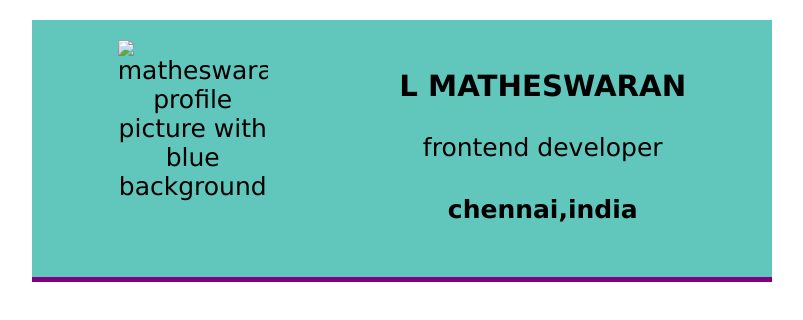
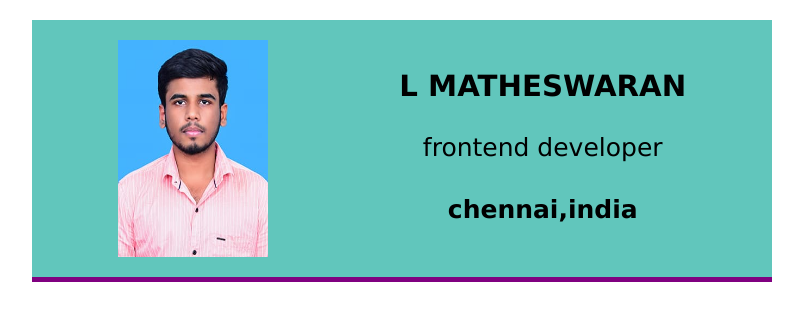
Before and after one commit to mathwar16/business-card, a plain HTML site: page index.html in a window 1280 px wide. Shown: the whole page, without its empty margins (238-1041 px from the left). Drawn offline with Linux system fonts and the light colour scheme.

Commit message:
Update index.html

```diff
--- a/index.html
+++ b/index.html
@@ -6,7 +6,7 @@
     </head>
     <body>
         <div class="card ">
-            <img class="profile" src="mathes.jpg.jpeg" alt="matheswaran profile picture with blue background">
+            <img class="profile" src="mathes.png.jpeg" alt="matheswaran profile picture with blue background">
             <div class="content">
             <h3>L MATHESWARAN</h3>
             <p>frontend developer</p>
```
